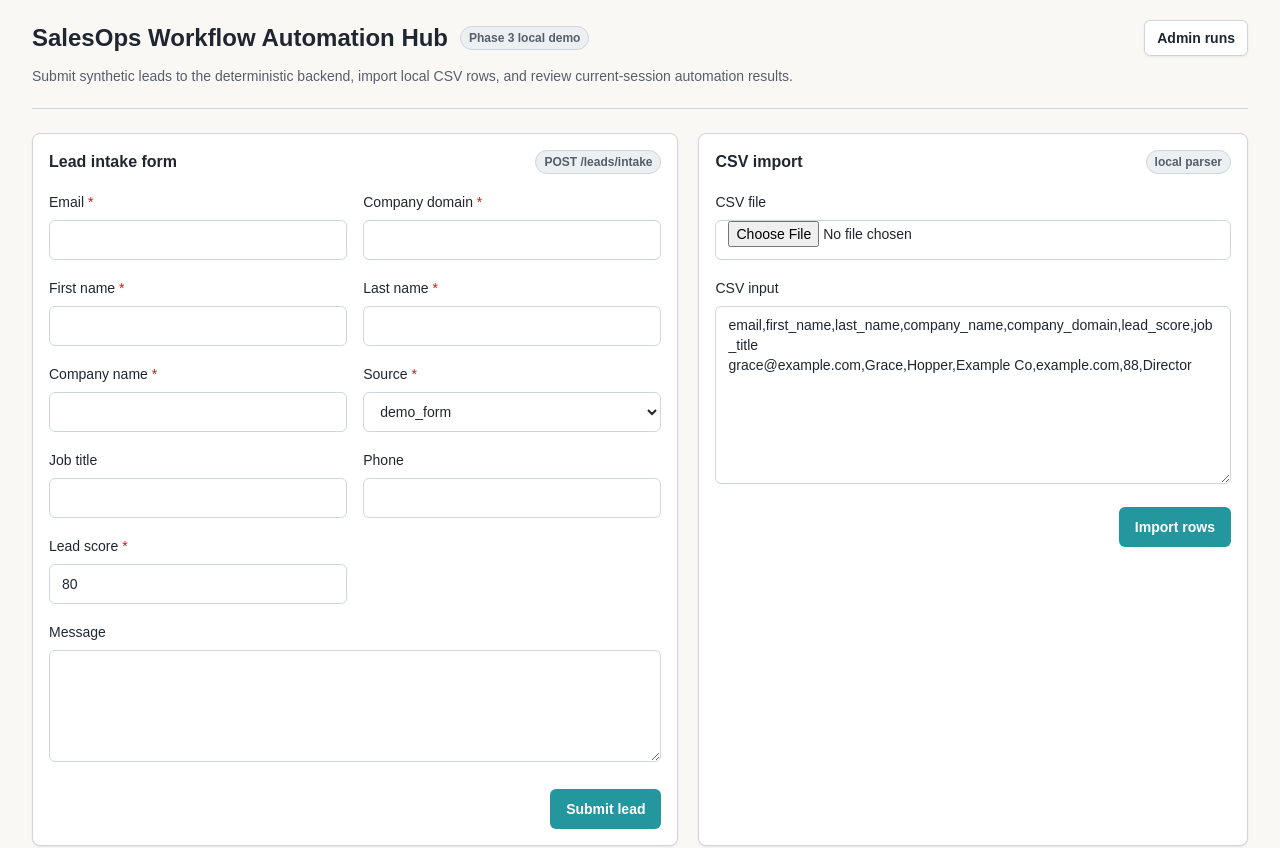
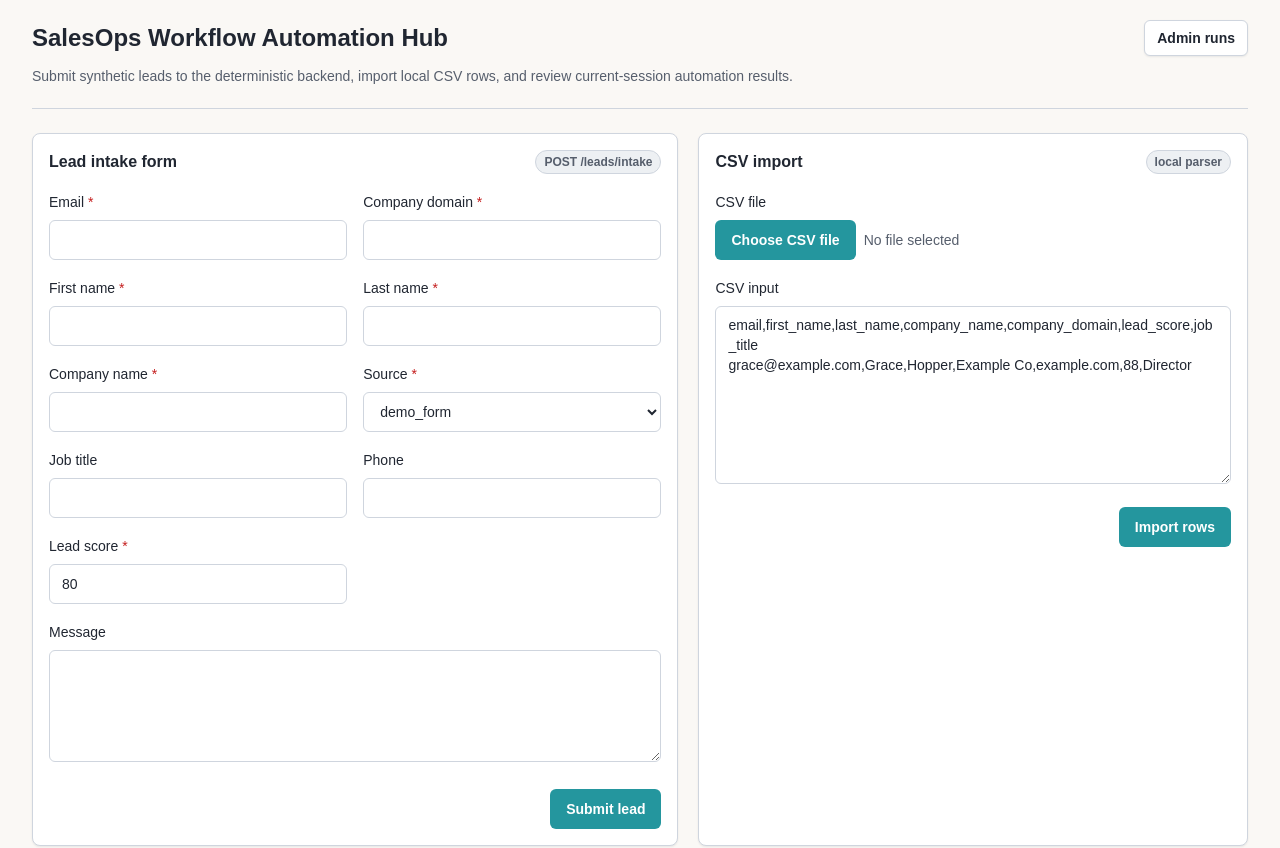
Before and after one commit to 0klochok/salesops-workflow-automation-hub, a Next.js app in the folder apps/web/: page / in a window 1280 px wide. Shown: the top 848 px of the page. Built offline with nearby package versions, Linux system fonts and the light colour scheme.

Commit message:
Match CSV picker to primary CTA styling

```diff
--- a/apps/web/src/components/lead-demo.tsx
+++ b/apps/web/src/components/lead-demo.tsx
@@ -179,7 +179,6 @@ export function LeadDemo() {
               <h1 className="text-2xl font-semibold tracking-normal text-foreground">
                 SalesOps Workflow Automation Hub
               </h1>
-              <Badge>Phase 3 local demo</Badge>
             </div>
             <Link
               className="inline-flex min-h-9 items-center rounded-md border border-border bg-surface px-3 text-sm font-semibold text-foreground shadow-panel hover:bg-muted"
@@ -374,10 +373,14 @@ function CsvImport({
   onCsvTextChange: (text: string) => void;
   onImport: () => void;
 }) {
+  const [selectedFileName, setSelectedFileName] = useState("No file selected");
+
   async function handleFileChange(file: File | undefined) {
     if (!file) {
+      setSelectedFileName("No file selected");
       return;
     }
+    setSelectedFileName(file.name);
     onCsvTextChange(await file.text());
   }
 
@@ -388,14 +391,33 @@ function CsvImport({
         <Badge tone="neutral">local parser</Badge>
       </div>
       <div className="space-y-4">
-        <Field label="CSV file">
-          <Input
-            accept=".csv,text/csv"
-            id="csv_file"
-            onChange={(event) => handleFileChange(event.target.files?.[0])}
-            type="file"
-          />
-        </Field>
+        <div className="space-y-1.5">
+          <Label htmlFor="csv_file" id="csv_file_label">
+            CSV file
+          </Label>
+          <div className="flex flex-col gap-2 sm:flex-row sm:items-center">
+            <div className="relative inline-flex h-10 w-full cursor-pointer items-center justify-center rounded-md bg-accent px-4 text-sm font-semibold text-accent-foreground transition hover:bg-teal-700 focus-within:outline-none focus-within:ring-2 focus-within:ring-accent/30 focus-within:ring-offset-2 focus-within:ring-offset-background sm:w-auto">
+              <span id="csv_file_button_text">Choose CSV file</span>
+              <input
+                accept=".csv,text/csv"
+                aria-describedby="csv_file_name"
+                aria-labelledby="csv_file_label csv_file_button_text"
+                className="absolute inset-0 cursor-pointer opacity-0"
+                id="csv_file"
+                onChange={(event) => handleFileChange(event.target.files?.[0])}
+                type="file"
+              />
+            </div>
+            <p
+              aria-live="polite"
+              className="min-w-0 truncate text-sm text-muted-foreground"
+              id="csv_file_name"
+              title={selectedFileName}
+            >
+              {selectedFileName}
+            </p>
+          </div>
+        </div>
         <Field label="CSV input">
           <Textarea
             id="csv_input"
```
Also changed, not shown: 2 other files (tests, documents, lock files or other folders).
